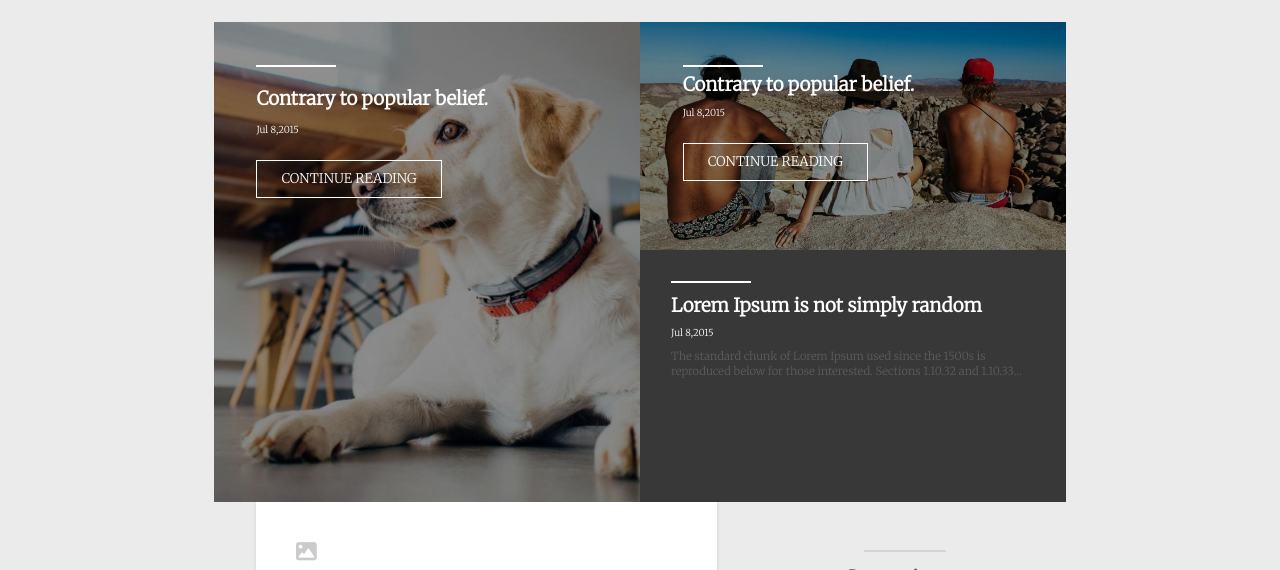
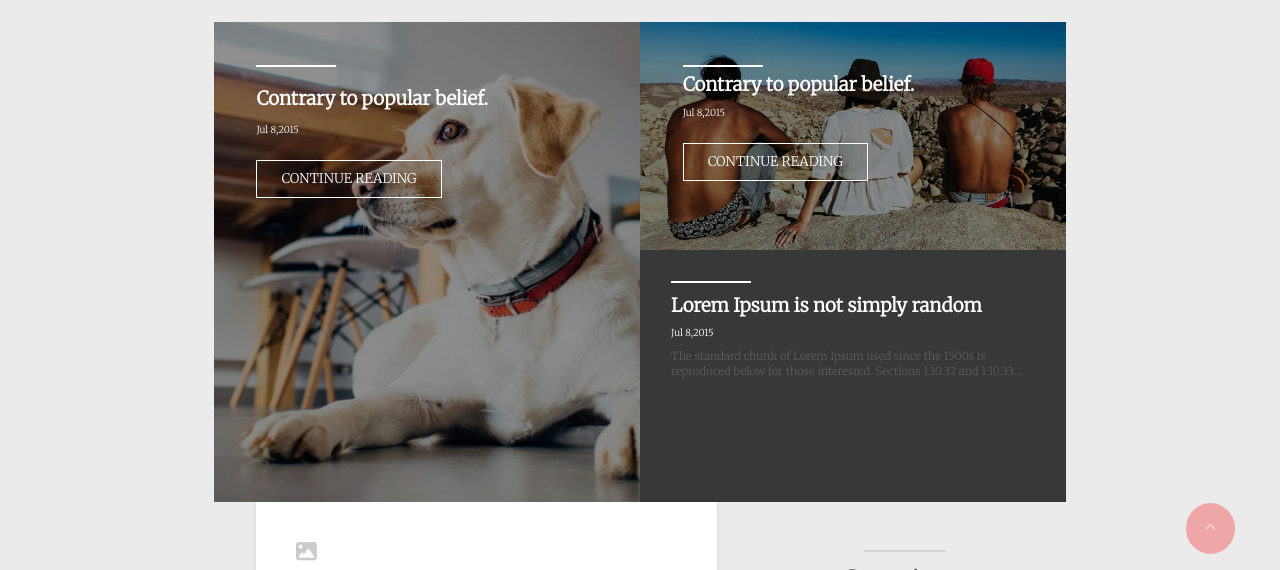
Before and after one commit to anynomous1115/SonHai-HTML-CSS, a plain HTML site: page SonHai-HTML-CSS/index.html in a window 1280 px wide. Shown: the part 201-771 px from the top of the page. Drawn offline with Linux system fonts and the light colour scheme.

Commit message:
lan cuoi 2/8

```diff
--- a/SonHai-HTML-CSS/index.html
+++ b/SonHai-HTML-CSS/index.html
@@ -335,7 +335,9 @@
             </div>
 
         </div>
-
+        <div class="comeBack">
+            <a href="#"><i class="fa-solid fa-angle-up" style="color: rgba(255, 255, 255, 0.5);"></i></a>
+        </div>
         <div class="footer">
             <div class="logoFooter">
                 <div class="backgroundLogo"><img src="./assets/image/image.png" alt="">
--- a/SonHai-HTML-CSS/styles.css
+++ b/SonHai-HTML-CSS/styles.css
@@ -150,16 +150,19 @@
     width: 50%;
     height: 100%;
 }
-.setting-fixed{
+
+.setting-fixed {
     position: fixed;
     top: 35px;
     width: 30px;
     height: 30px;
     background-color: #ffffff;
 }
-.setting-fixed i{
+
+.setting-fixed i {
     padding: 7px 0 0 7px;
 }
+
 .contentBanner-2 .contentBanner-2-img {
     position: relative;
     display: block;
@@ -473,8 +476,7 @@
     color: #ec5954;
 }
 
-.popular {
-}
+.popular {}
 
 .popular h3 {
     text-align: center;
@@ -533,8 +535,9 @@
         color: rgba(93, 93, 93, 0.5);
         font-size: 0.6em;
     }
+
     .span-child:hover {
-        background-color: rgb(236, 89, 84,0.7);
+        background-color: rgb(236, 89, 84, 0.7);
     }
 }
 
@@ -546,9 +549,11 @@
 .entries .older {
     display: flex;
 }
-.older-a{
+
+.older-a {
     padding-top: 9px;
 }
+
 .older-a a {
     display: block;
     padding: 8px 10px 8px 56px;
@@ -567,9 +572,11 @@
 .entries .newer {
     display: flex;
 }
-.newer-a{
+
+.newer-a {
     padding-top: 9px;
 }
+
 .newer-a a {
     display: block;
     padding: 8px 10px 8px 56px;
@@ -583,6 +590,20 @@
 .newer-p span {
     font-size: 0.4em;
     color: rgb(161 161 161)
+}
+
+.comeBack {
+    position: fixed;
+    bottom: 45px;
+    right: 45px;
+}
+
+.comeBack i {
+    padding: 19px;
+    border-radius: 50%;
+    font-size: 0.8em;
+    background-color: rgba(245, 8, 8, 0.3);
+    border: none
 }
 
 /* Footer */
@@ -601,9 +622,11 @@
     justify-content: center;
 
 }
-.mediaIconFooter{
+
+.mediaIconFooter {
     padding-bottom: 50px;
 }
+
 .logoFooter .backgroundLogo {
     position: relative;
 }
@@ -616,11 +639,13 @@
     z-index: 30;
     font-size: 3.75em;
 }
-.mediaIconFooter ul{
+
+.mediaIconFooter ul {
     display: flex;
     padding-left: 36px;
 }
-.mediaIconFooter ul li{
+
+.mediaIconFooter ul li {
     list-style: none;
     padding-right: 43px;
 }
```
